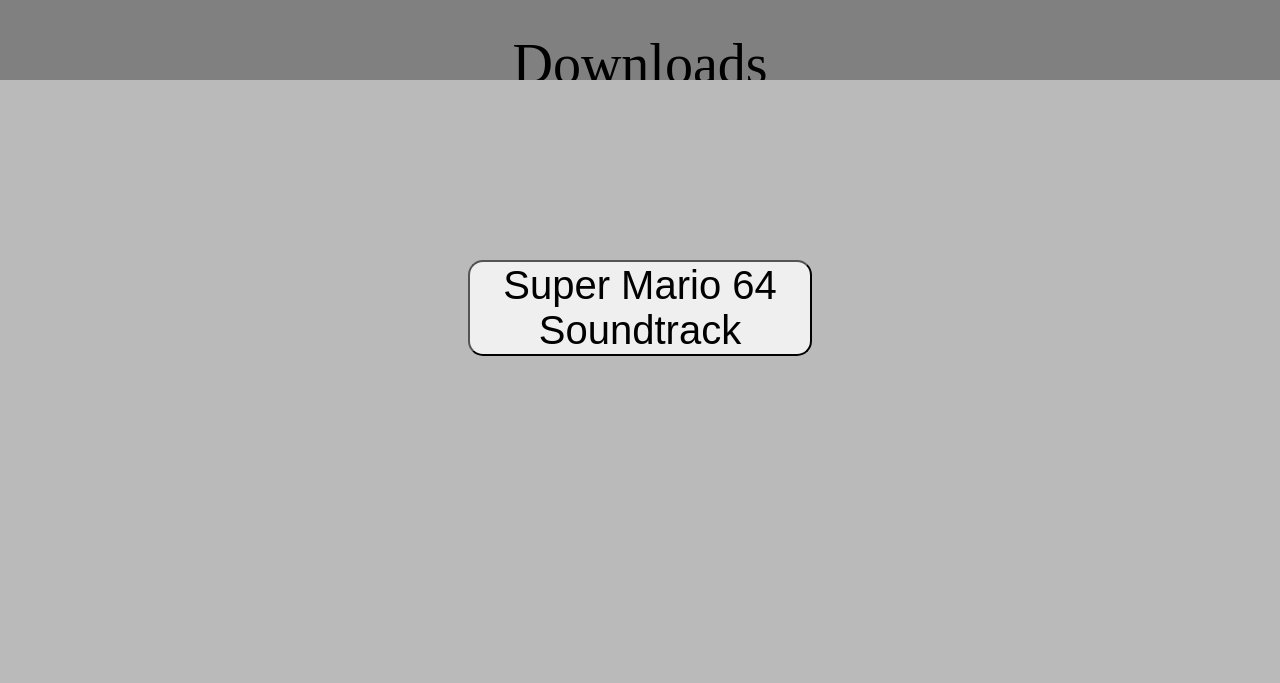
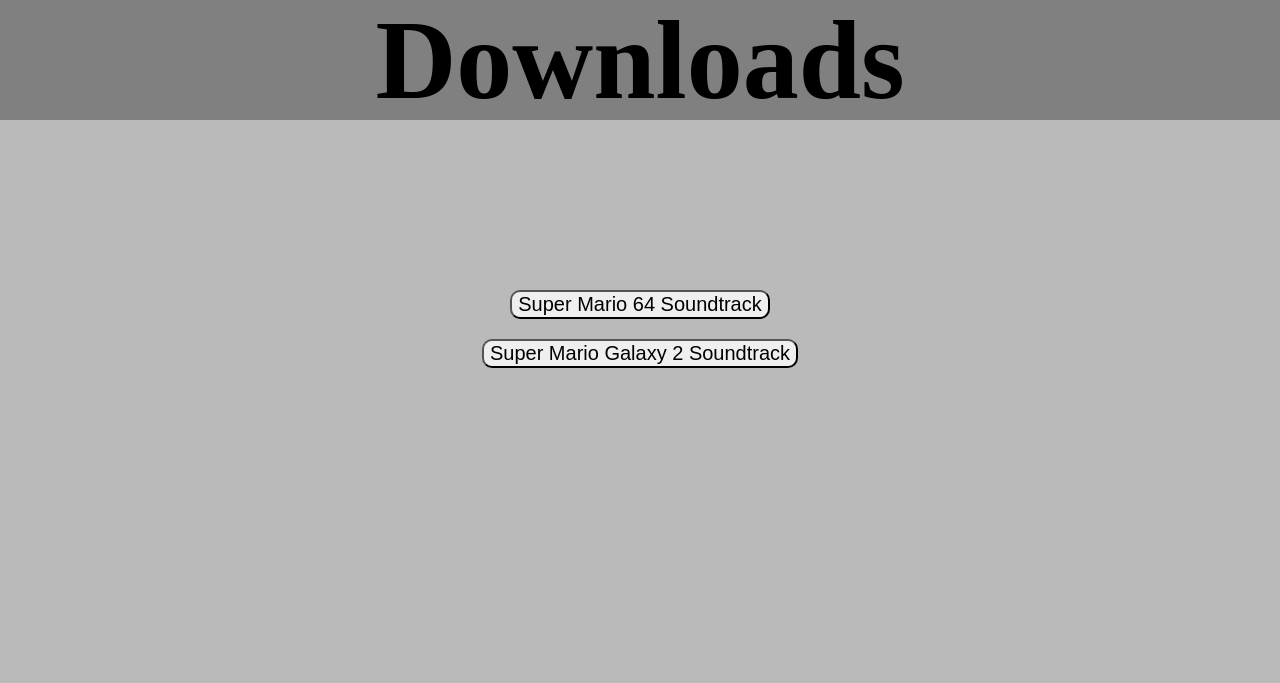
Before and after one commit to SushiInYourFace/SushiInYourFace.github.io, a plain HTML site: page Downloads/index.html in a window 1280 px wide. Drawn offline with Linux system fonts and the light colour scheme.

Commit message:
Now hosting downloads through dropbox

```diff
--- a/Downloads/index.html
+++ b/Downloads/index.html
@@ -5,12 +5,17 @@
     </head>
     <body>
         <div class="smallhead">
-            Downloads
+            <h1>
+                Downloads
+            </h1>
         </div>
         <div class="content" style="background-color:#bababa; text-align: center;">
             <div id="buttonbox">
-                <button class="dlbutton" onclick="document.location='mario64.7z'">
+                <button class="dlbutton" onclick="location.href='https://www.dl.dropboxusercontent.com/s/m9drm7b7ayqbiaa/Super%20Mario%2064%20Original%20Soundtrack.7z?dl=1'">
                     Super Mario 64 Soundtrack
+                </button>
+                <button class="dlbutton" onclick="location.href='https://www.dl.dropboxusercontent.com/s/gh43srdpg61xsnx/Super%20Mario%20Galaxy%202%20Original%20Soundtrack.7z?dl=1'">
+                    Super Mario Galaxy 2 Soundtrack
                 </button>
             </div>
         </div>
--- a/styling.css
+++ b/styling.css
@@ -62,22 +62,28 @@ html {
     left: 0;
     background-color: grey;
     width: 100vw;
-    height: 10vw;
+    height: 15vh;
     text-align: center;
     justify-content: center;
     align-items: center;
 }
 #picturetext{
     position: absolute;
-    text-align: center;
-    top: 20vh;
+    display: flex;
+    align-items: center;
+    justify-content: center;
+    left: 50%;
+    transform: translate(-50%, 0);
+
 }
 .content{
     position: absolute;
-    top: 10vh;
-    height: 90vh;
+    top: 15vh;
+    height: 85vh;
     left: 0;
     width: 100vw;
+    background-color:#bababa;
+    text-align: center;
 }
 #buttonbox{
     position: absolute;
@@ -87,7 +93,7 @@ html {
     height: 50vh;
 }
 .dlbutton{
-    font-size: 5vh;
-    margin: 20px;
-    border-radius: 15px;
+    font-size: 2.5vh;
+    margin: 10px;
+    border-radius: 10px;
 }
```
Also changed, not shown: pictures.html (+5 -3 lines).
